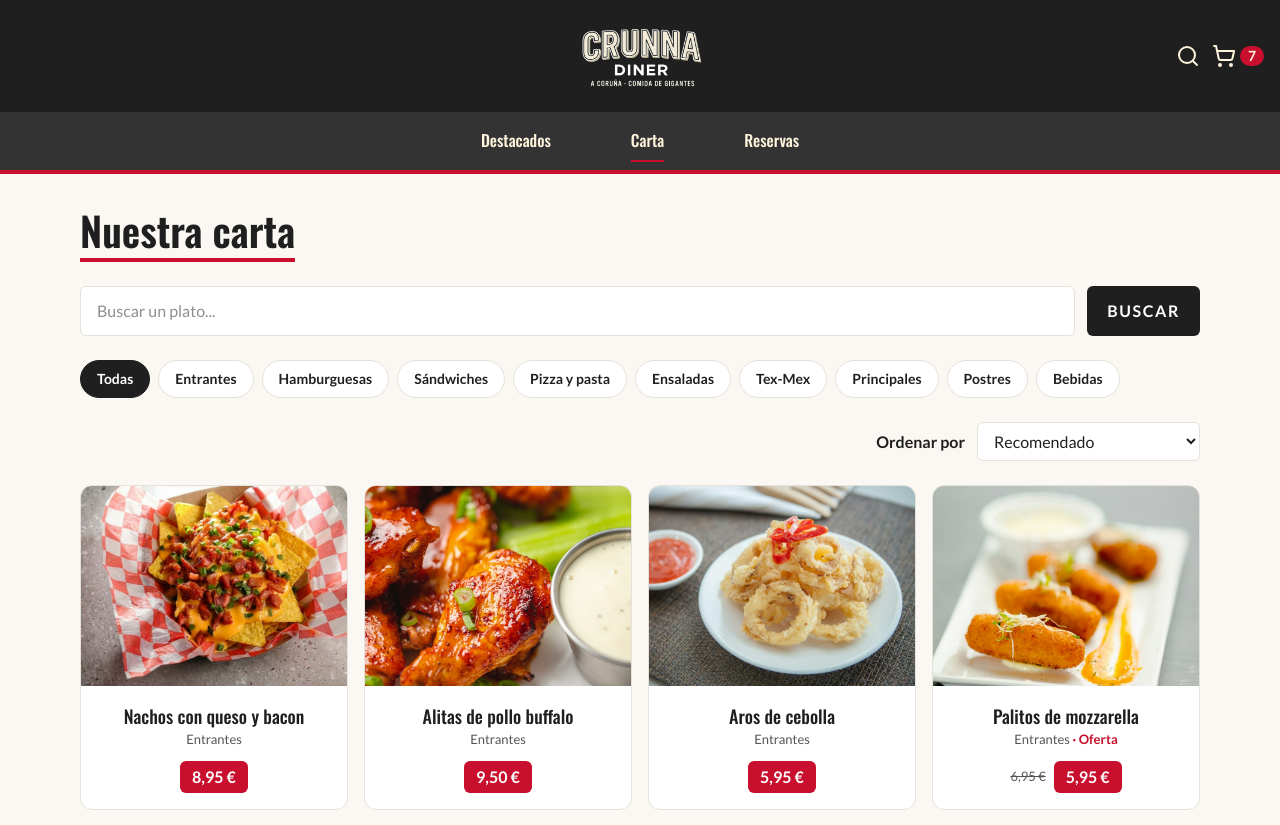
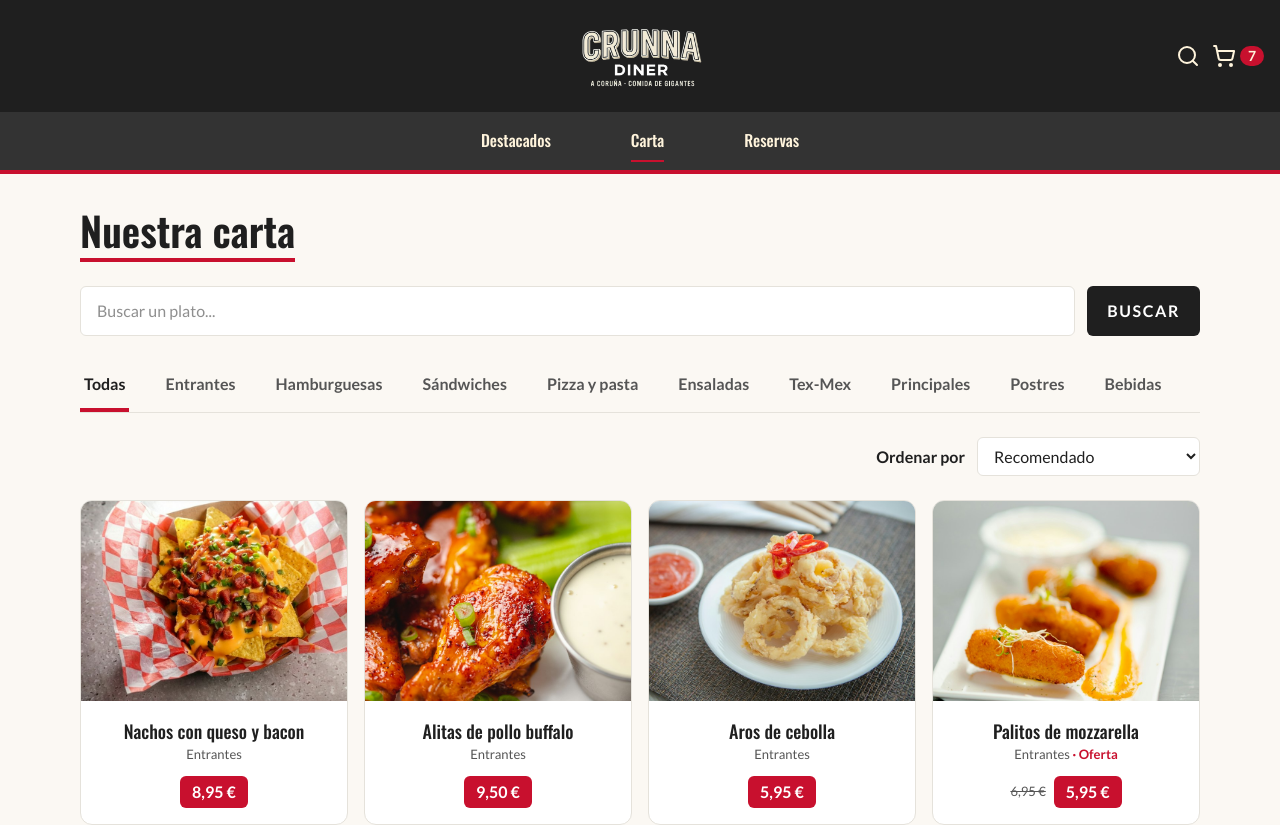
Before and after one commit to diaz827/RestauranteOnline, a React (Vite) app in the folder restauranteOnline/: page /carta in a window 1280 px wide. Shown: the top 825 px of the page. Built offline with nearby package versions, Linux system fonts and the light colour scheme.

Commit message:
Mostrar las categorías como pestañas con subrayado
- Usar una barra de pestañas con subrayado rojo en la activa

- Permitir scroll lateral cuando no caben todas

- Ocultar la barra de scroll y evitar saltos de línea en los nombres

```diff
--- a/restauranteOnline/src/components/CategoryFilter.tsx
+++ b/restauranteOnline/src/components/CategoryFilter.tsx
@@ -5,9 +5,9 @@ interface CategoryFilterProps {
   onElegir: (categoria: string) => void
 }
 
-const claseBase = 'rounded-full border px-4 py-2 text-sm font-bold'
-const claseActiva = 'border-negro bg-negro text-white'
-const claseInactiva = 'border-borde bg-white hover:border-negro'
+const claseBase = 'border-b-4 px-1 py-3 font-bold whitespace-nowrap'
+const claseActiva = 'border-rojo text-negro'
+const claseInactiva = 'border-transparent text-gris hover:text-negro'
 
 export default function CategoryFilter({ categoriaActiva, onElegir }: CategoryFilterProps) {
   return (
@@ -15,7 +15,7 @@ export default function CategoryFilter({ categoriaActiva, onElegir }: CategoryFi
       <h2 id="titulo-categorias" className="sr-only">
         Filtrar por categoría
       </h2>
-      <ul className="flex flex-wrap gap-2">
+      <ul className="flex gap-5 overflow-x-auto border-b border-borde [scrollbar-width:none] lg:gap-8">
         <li>
           <button
             type="button"
```
